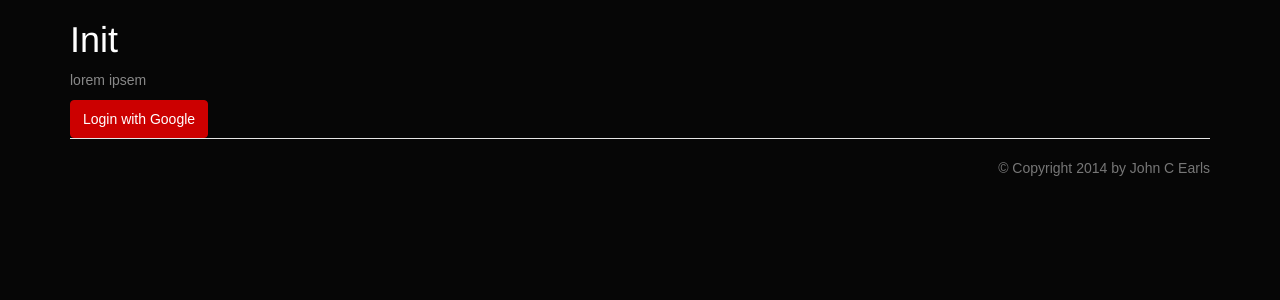
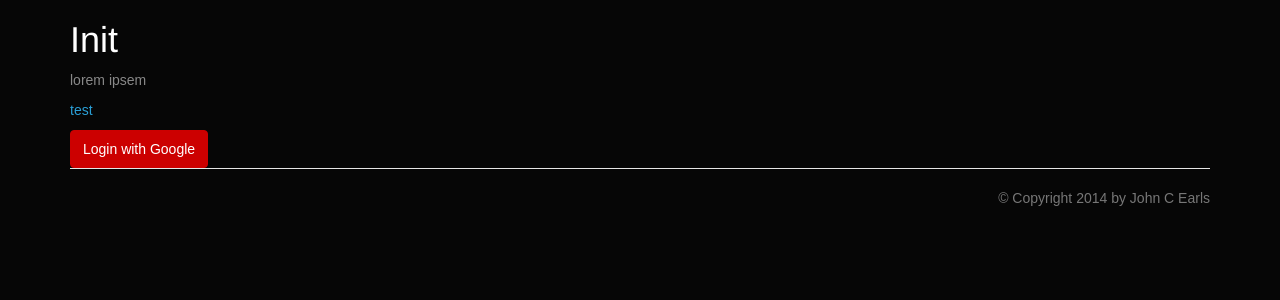
Before and after one commit to JohnCEarls/tcdiracweb, a Flask app: page / in a window 1280 px wide. Shown: the top 300 px of the page. Run offline with Flask 2, Linux system fonts and the light colour scheme; some libraries are stand-ins or nearby versions; some web fonts are replaced.

Commit message:
bugfixes and a link to visualizatins

```diff
--- a/tcdiracweb/templates/index.html
+++ b/tcdiracweb/templates/index.html
@@ -3,6 +3,7 @@
 {% block content %}
     <H1>Init</H1>
     <p>lorem ipsem</p>
+    <p><a href="{{ url_for('genedifference', pathway_id='MICROBODY') }}">test</a></p>
     <div class="nav" id="login">
     {% if not session or  not session.google_token %}
     <a class="btn btn-danger btn-large" href="{{ url_for('login') }}"><i class="icon-white icon-plus-sign"></i>Login with Google</a>
--- a/tcdiracweb/views.py
+++ b/tcdiracweb/views.py
@@ -131,7 +131,8 @@ def d3test():
 def check_id():
     if 'user_data' in session and 'id' in session['user_data']:
         me = google.get('userinfo')
-        app.logger.debug( me.data['id'] )
-        app.logger.debug(   session['user_data']['id'] )
-        return u_man.hash_id( me.data['id'] ) == session['user_data']['id']
+        if 'id' in me.data:#server reboot fubars this, just log user out
+            app.logger.debug( me.data['id'] )
+            app.logger.debug(   session['user_data']['id'] )
+            return u_man.hash_id( me.data['id'] ) == session['user_data']['id']
     return False
```
